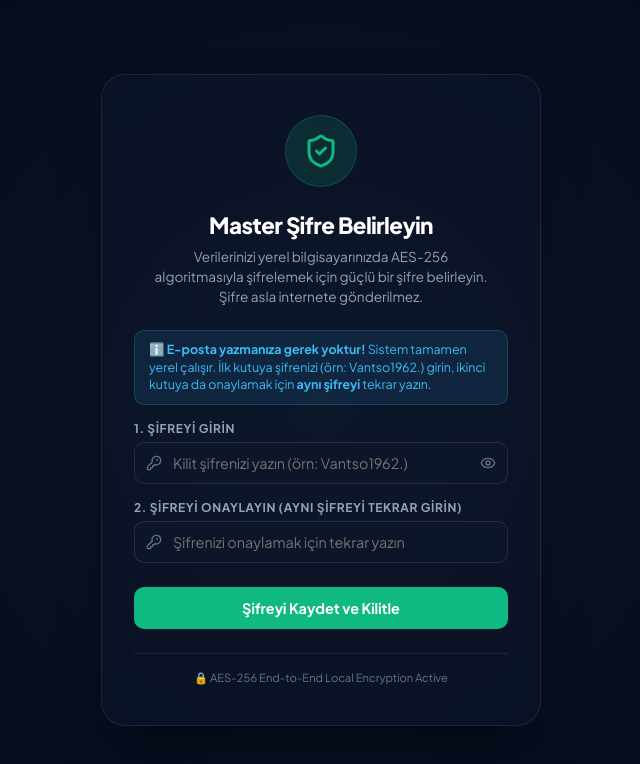
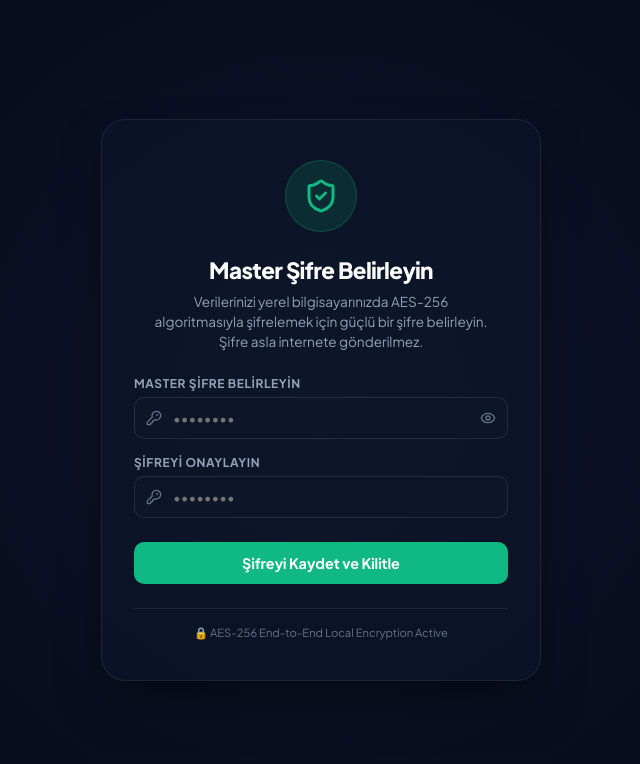
Before and after one commit to bsrdeniz/MuhasebeODF, a React (Vite) app: page / in a window 1280 px wide. Shown: the top 764 px of the page, without its empty margins (319-959 px from the left). Built offline with nearby package versions, Linux system fonts and the light colour scheme.

Commit message:
remove instruction boxes and keep lockscreen clean and professional

```diff
--- a/src/components/LockScreen.tsx
+++ b/src/components/LockScreen.tsx
@@ -141,31 +141,16 @@ export const LockScreen: React.FC<LockScreenProps> = ({ onUnlock }) => {
         </div>
 
         <form onSubmit={handleAction} style={{ width: '100%', display: 'flex', flexDirection: 'column', gap: '16px' }}>
-          {isFirstTime && (
-            <div style={{
-              fontSize: '0.78rem',
-              color: '#38bdf8',
-              backgroundColor: 'rgba(56, 189, 248, 0.1)',
-              border: '1px solid rgba(56, 189, 248, 0.2)',
-              padding: '10px 14px',
-              borderRadius: '10px',
-              textAlign: 'left',
-              lineHeight: '140%'
-            }}>
-              ℹ️ <strong>E-posta yazmanıza gerek yoktur!</strong> Sistem tamamen yerel çalışır. İlk kutuya şifrenizi (örn: <code>Vantso1962.</code>) girin, ikinci kutuya da onaylamak için <strong>aynı şifreyi</strong> tekrar yazın.
-            </div>
-          )}
-
           {/* Password Input */}
           <div style={{ display: 'flex', flexDirection: 'column', gap: '6px', textAlign: 'left' }}>
             <label style={{ fontSize: '0.75rem', fontWeight: 700, color: '#94a3b8', textTransform: 'uppercase', letterSpacing: '0.05em' }}>
-              {isFirstTime ? '1. Şifreyi Girin' : 'Master Şifre'}
+              {isFirstTime ? 'Master Şifre Belirleyin' : 'Master Şifre'}
             </label>
             <div style={{ position: 'relative' }}>
               <KeyRound size={16} style={{ position: 'absolute', left: '12px', top: '50%', transform: 'translateY(-50%)', color: '#64748b' }} />
               <input
                 type={showPassword ? 'text' : 'password'}
-                placeholder={isFirstTime ? 'Kilit şifrenizi yazın (örn: Vantso1962.)' : '••••••••'}
+                placeholder="••••••••"
                 required
                 value={password}
                 onChange={(e) => setPassword(e.target.value)}
@@ -208,13 +193,13 @@ export const LockScreen: React.FC<LockScreenProps> = ({ onUnlock }) => {
           {isFirstTime && (
             <div style={{ display: 'flex', flexDirection: 'column', gap: '6px', textAlign: 'left' }}>
               <label style={{ fontSize: '0.75rem', fontWeight: 700, color: '#94a3b8', textTransform: 'uppercase', letterSpacing: '0.05em' }}>
-                2. Şifreyi Onaylayın (Aynı Şifreyi Tekrar Girin)
+                Şifreyi Onaylayın
               </label>
               <div style={{ position: 'relative' }}>
                 <KeyRound size={16} style={{ position: 'absolute', left: '12px', top: '50%', transform: 'translateY(-50%)', color: '#64748b' }} />
                 <input
                   type={showPassword ? 'text' : 'password'}
-                  placeholder="Şifrenizi onaylamak için tekrar yazın"
+                  placeholder="••••••••"
                   required
                   value={confirmPassword}
                   onChange={(e) => setConfirmPassword(e.target.value)}
```
